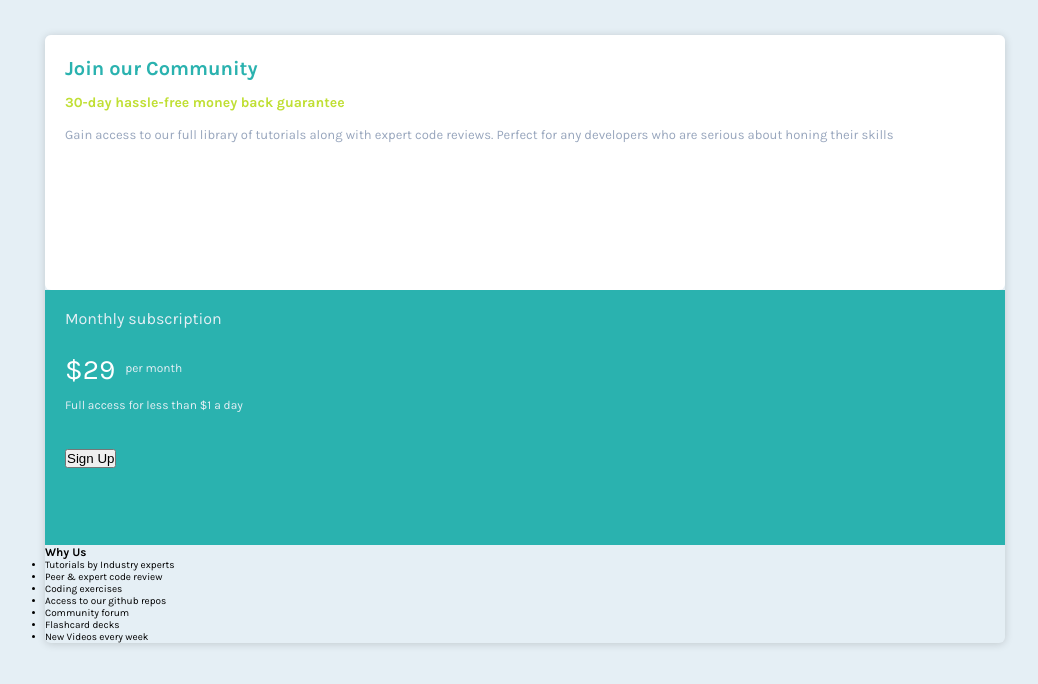
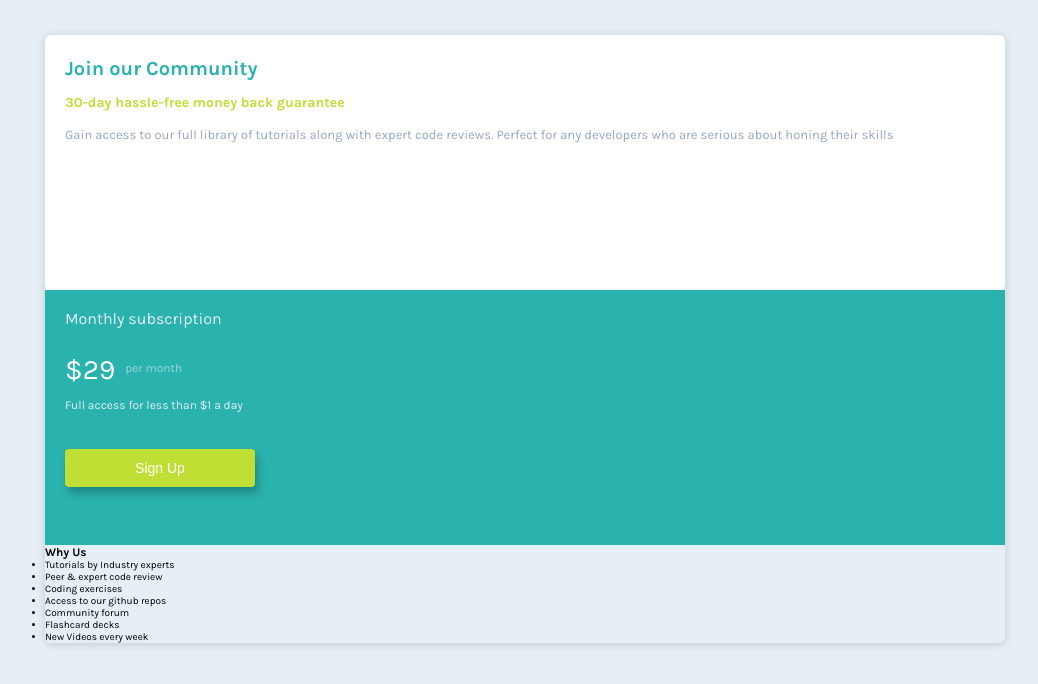
Before and after one commit to RicardoColladoRothschild/SinglePriceGrid.github.io, a plain HTML site: page index.html in a window 1280 px wide. Shown: the whole page, without its empty margins (115-1153 px from the left). Drawn offline with Linux system fonts and the light colour scheme.

Commit message:
add opacity level

```diff
--- a/styles.css
+++ b/styles.css
@@ -99,6 +99,7 @@ body{
     margin-left: 10px;
     font-size: 1.2rem;
     color:var(--lightGrey);
+    opacity:0.6;
 }
 
 .main-container--subscription .subscription-offer-container{
@@ -107,4 +108,20 @@ body{
     line-height: 1.8rem;
     color:var(--lightGrey);
     font-weight: 300;
+
 }
+
+.main-container--subscription .container-subscription--button{
+    width:190px;
+    height: 38px;
+    padding:10px;
+    border:none;
+    border-radius: 4px;
+    background-color: var(--bringYellowPrimary);
+    font-size:1.4rem;
+    font-weight: 400;
+    color:white;
+
+    box-shadow: 3px 6px 8px rgba(0, 0, 0, 0.25);
+
+}
```
